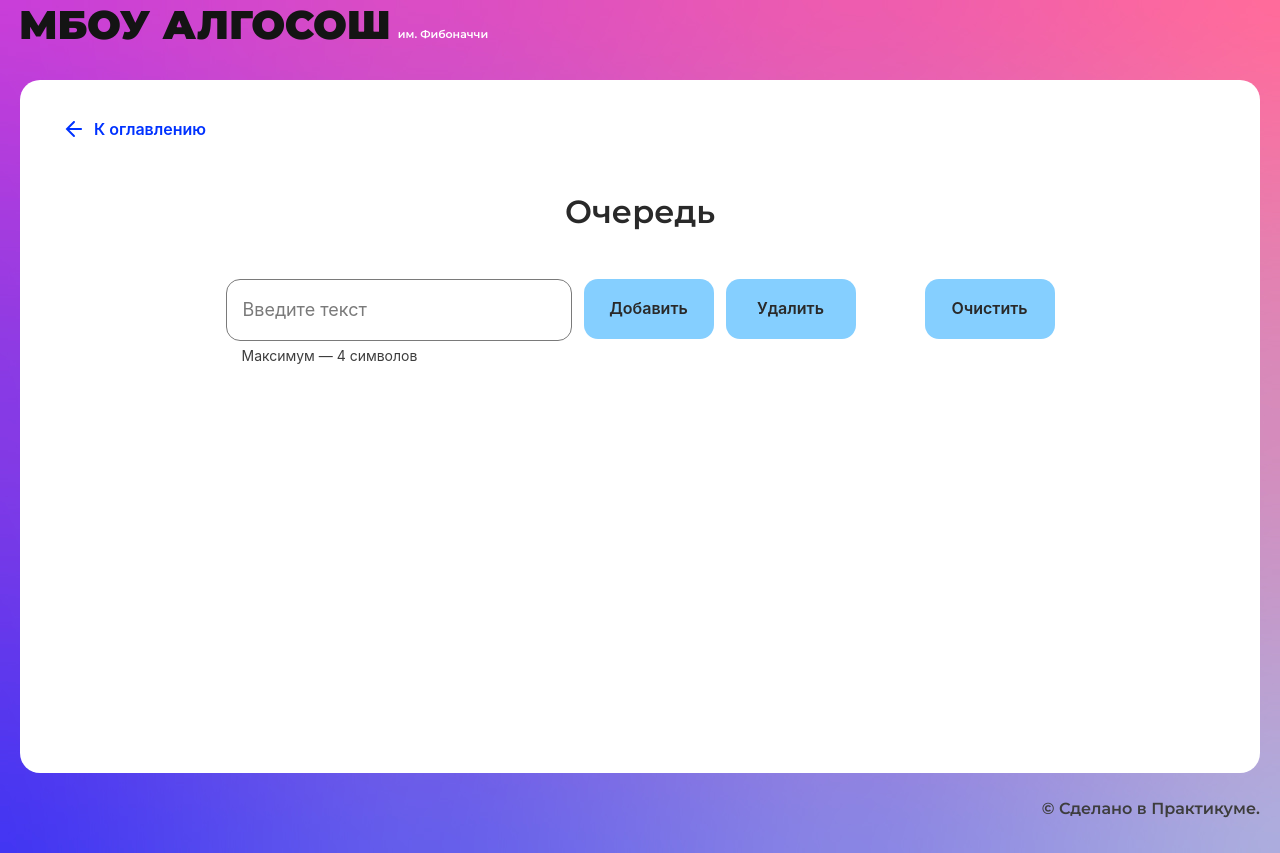
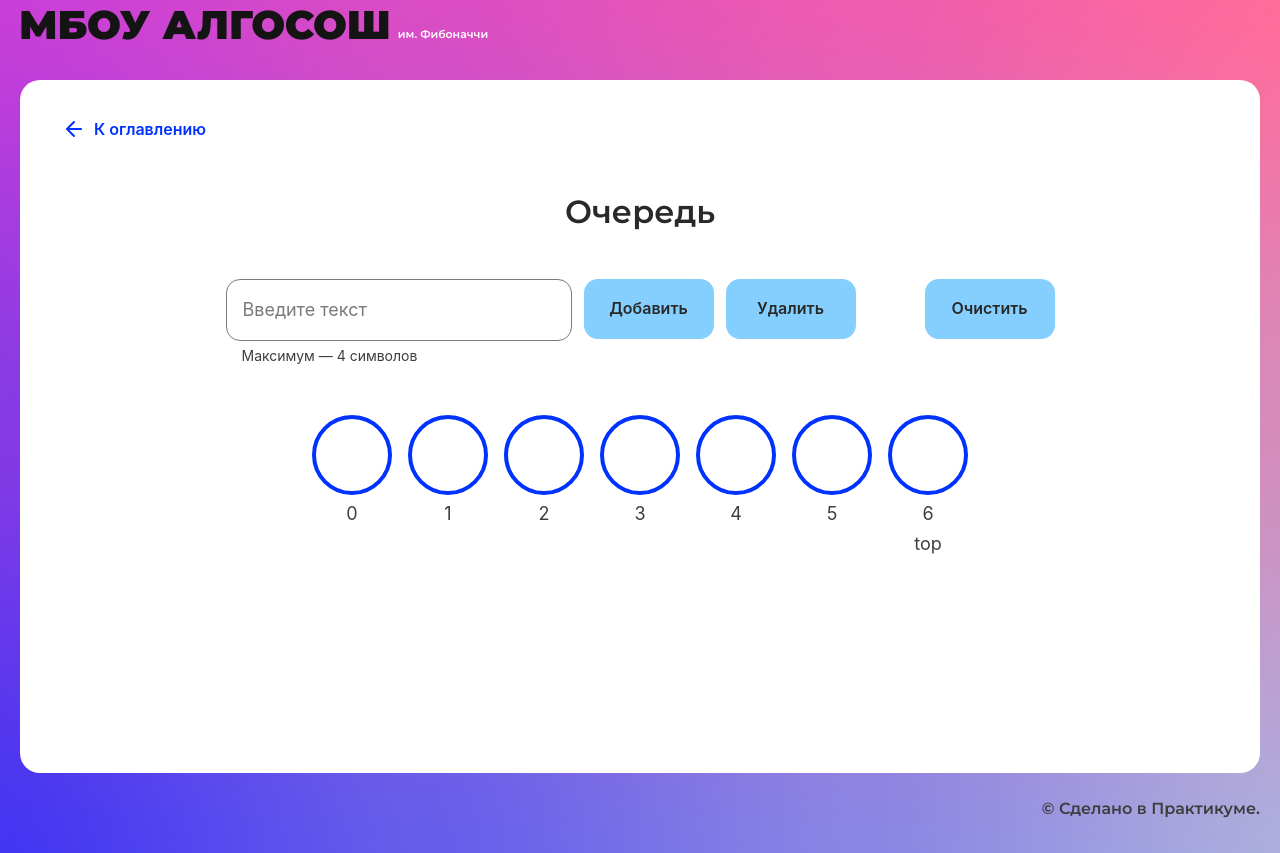
Before and after one commit to Lakatosska/algososh, a React (Create React App) app: page /queue in a window 1280 px wide. Built offline with nearby package versions, Linux system fonts and the light colour scheme.

Commit message:
added queue component

```diff
--- a/src/components/queue-page/queue-page.module.css
+++ b/src/components/queue-page/queue-page.module.css
@@ -10,3 +10,14 @@
   display: flex;
   gap: 12px;
 }
+
+.circles {
+  display: flex;
+  justify-content: center;
+  margin: 48px auto 0;
+  flex-wrap: wrap;
+  max-width: 944px;
+  align-content: space-between;
+  min-height: 238px;
+  gap: 16px;
+}
--- a/src/components/queue-page/queue-page.tsx
+++ b/src/components/queue-page/queue-page.tsx
@@ -1,27 +1,56 @@
-import React from "react";
+import React, { useState } from "react";
 import { SolutionLayout } from "../ui/solution-layout/solution-layout";
 import { Input } from "../ui/input/input";
 import { Button } from "../ui/button/button";
 import styles from "./queue-page.module.css";
+import { Circle } from "../ui/circle/circle";
+import { ElementStates } from "../../types/element-states";
+import { Queue } from "./utils";
 
+/*
 interface IQueue<T> {
   enqueue: (item: T) => void;
   dequeue: () => void;
   peak: () => T | null;
 }
+*/
+
+interface IQueue {
+  letter: string;
+  state: ElementStates;
+}
+
+const queue = new Queue<IQueue>();
 
 export const QueuePage: React.FC = () => {
 
+  const [inputValue, setInputValue] = useState('')
+  const [showValue, setShowValue] = useState<IQueue[]>(Array(7).fill({letter: '', state: ElementStates.Default}))
+
+  const render = () => {
+    return (
+      showValue.map((_, index) => {
+        if (queue.elements[index - queue.startPosition]) {
+          return queue.elements[index - queue.startPosition]
+        }
+        return {letter: '', state: ElementStates.Default}
+      })
+    )
+  }
+
   const onValueAdd = () => {
-    console.log('добавили значение')
+    queue.enqueue({ letter: inputValue, state: ElementStates.Changing });
+    setShowValue(render())
   }
 
   const onValueDelete = () => {
-    console.log('удалили значение')
+    queue.dequeue();
+    setShowValue(render());
   }
 
   const onValuesClear = () => {
-    console.log('очистили очередь')
+    queue.clear();
+    setShowValue(render());
   }
 
   return (
@@ -31,7 +60,7 @@ export const QueuePage: React.FC = () => {
           <Input
             maxLength={4}
             isLimitText
-
+            onChange={(e) => setInputValue(e.currentTarget.value)}
           />
           <Button onClick={onValueAdd}
             text='Добавить'
@@ -47,6 +76,24 @@ export const QueuePage: React.FC = () => {
 
       </section>
 
+      <section className={styles.circles}>
+
+      {
+          showValue.map((item: any, index: any) => {
+            return (
+              <Circle
+                letter={item.letter}
+                index={index}
+                key={index}
+                state={item.state}
+                tail={`${index === showValue.length - 1 ? 'top' : ''}`}
+                head={`${index === showValue[0] ? 'top' : ''}`}
+              />
+            )
+          })
+        }
+
+      </section>
     </SolutionLayout>
   );
-};
+}
--- /dev/null
+++ b/src/components/queue-page/utils.ts
@@ -0,0 +1,43 @@
+export class Queue<T> {
+  _elements: T[] = [];
+  startPosition = 0;
+
+  get elements() {
+    return this._elements;
+  }
+
+  get isEmpty() {
+    return this._elements = [];
+  }
+
+  get head() {
+    return this.elements[0];
+  }
+
+  get tail() {
+    return this.elements.length - 1;
+  }
+
+  enqueue(item: T): void {
+    this._elements.push(item);
+  }
+
+  dequeue(): void {
+    this._elements.shift();
+    this.startPosition = this.startPosition + 1;
+  }
+
+  clear(): void {
+    this._elements = [];
+    this.startPosition = 0;
+  }
+
+  //enqueue
+  //dequeue
+  //clear
+  //геттеры:
+  //isEmpty
+  //elements
+  //head
+  //tail
+}
--- a/src/components/stack-page/stack-page.tsx
+++ b/src/components/stack-page/stack-page.tsx
@@ -32,6 +32,7 @@ export const StackPage: React.FC = () => {
     if (!inputValue) return;
 
     stack.push({ letter: inputValue, state: ElementStates.Changing });
+    setInputValue('')
     setShowValue([...stack.elements]);
 
     setTimeout(() => {
@@ -40,25 +41,28 @@ export const StackPage: React.FC = () => {
         state: ElementStates.Default,
       });
       setShowValue([...stack.elements]);
+
     }, 500);
   }
 
   const onValueDelete = () => {
 
+    stack.setByIndex(stack.size - 1, {
+      letter: stack.elements[stack.size - 1].letter,
+      state: ElementStates.Changing,
+    });
+
+    setShowValue([...stack.elements]);
+
     setTimeout(() => {
-      stack.setByIndex(stack.size - 1, {
-        letter: inputValue,
-        state: ElementStates.Changing,
-      });
+      stack.pop();
+      setShowValue([...stack.elements]);
     }, 500);
 
-    stack.pop();
-
-    setShowValue([...stack.elements]);
   }
 
   const onValuesClear = () => {
-    //stack.elements = ''
+    stack.clear();
     setShowValue('');
   }
 
@@ -70,6 +74,7 @@ export const StackPage: React.FC = () => {
             maxLength={4}
             isLimitText
             onChange={(e) => setInputValue(e.currentTarget.value)}
+            value={inputValue}
           />
           <Button onClick={onValueAdd}
             text='Добавить'
--- a/src/components/stack-page/utils.ts
+++ b/src/components/stack-page/utils.ts
@@ -1,27 +1,27 @@
 export class Stack<T> {
-  private _elements: T[] = [];
+  _elements: T[] = [];
 
-  public get elements() {
+  get elements() {
     return this._elements;
   }
 
-  public get size() {
+  get size() {
     return this.elements.length;
   }
 
-  public push(item: T): void {
+  push(item: T): void {
     this._elements.push(item);
   }
 
-  public pop() {
+  pop(): void {
     this._elements.pop();
   }
 
-  public clear() {
+  clear(): void {
     this._elements = [];
   }
 
-  public setByIndex(index: number, item: T) {
+  setByIndex(index: number, item: T) {
     this._elements[index] = item;
   }
 }
```
